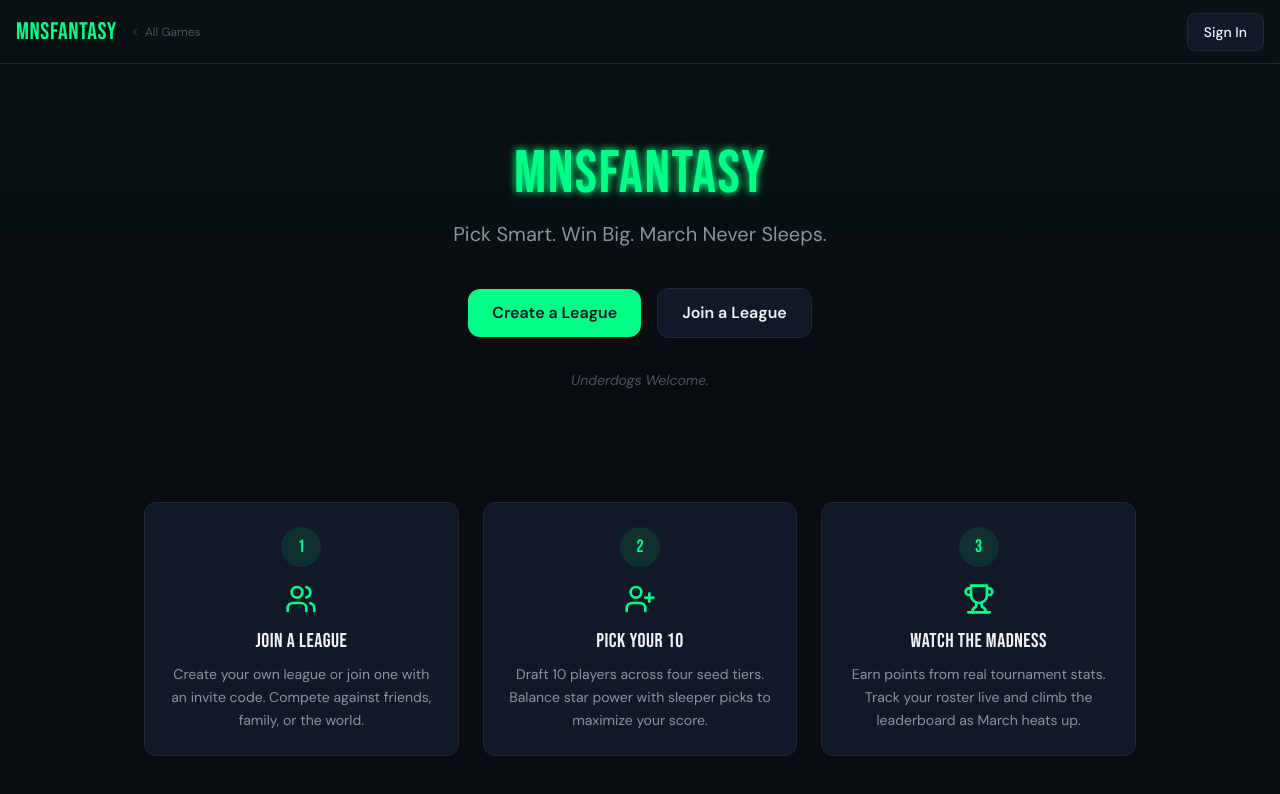
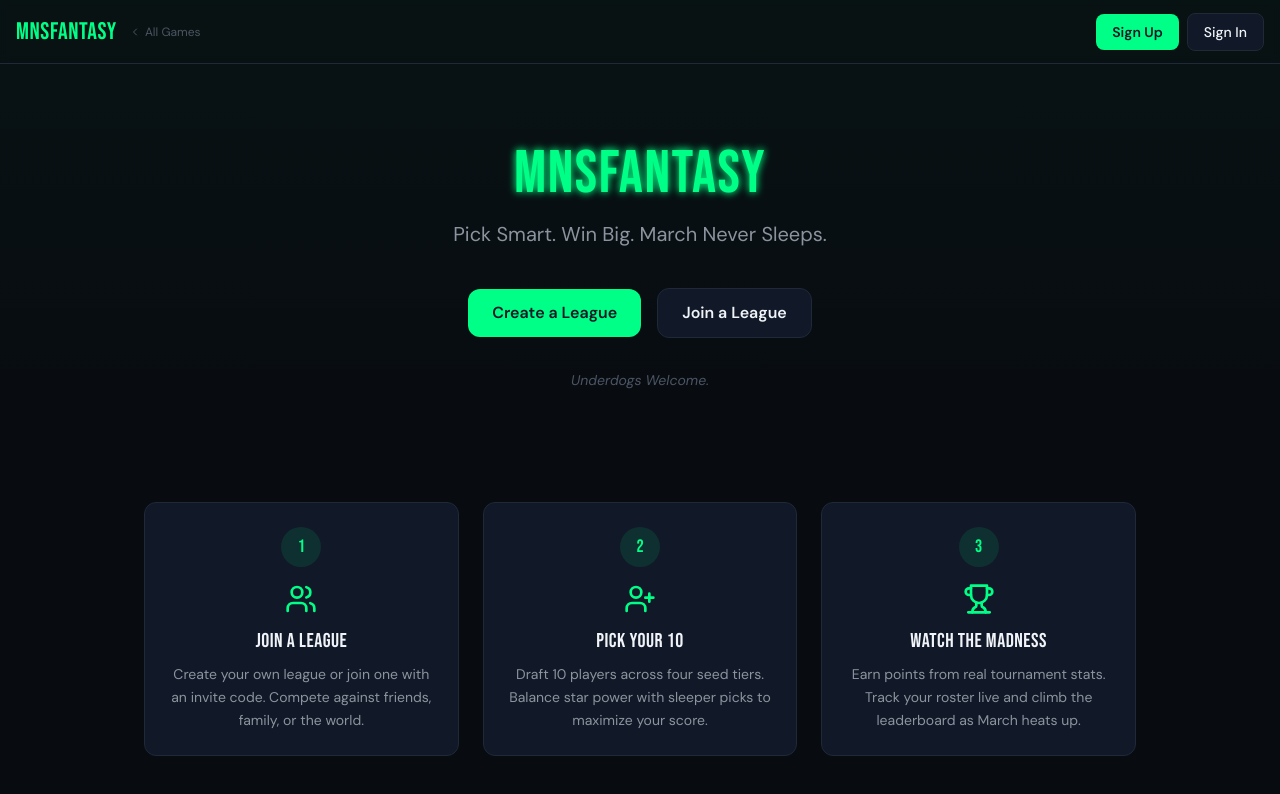
Before and after one commit to seanmun/ncaa-mns-fantasy, a React (Vite) app: page / in a window 1280 px wide. Shown: the top 794 px of the page. Built offline with nearby package versions, Linux system fonts and the light colour scheme; no server answers.

Commit message:
satelite

```diff
--- a/src/main.tsx
+++ b/src/main.tsx
@@ -21,7 +21,13 @@ const queryClient = new QueryClient({
 ReactDOM.createRoot(document.getElementById('root')!).render(
   <React.StrictMode>
     <ErrorBoundary>
-    <ClerkProvider publishableKey={CLERK_PUBLISHABLE_KEY} allowedRedirectOrigins={ALLOWED_REDIRECT_ORIGINS}>
+    <ClerkProvider
+      publishableKey={CLERK_PUBLISHABLE_KEY}
+      allowedRedirectOrigins={ALLOWED_REDIRECT_ORIGINS}
+      isSatellite
+      domain="mnsfantasy.com"
+      signInUrl="https://mnsfantasy.com/sign-in"
+    >
       <QueryClientProvider client={queryClient}>
         <BrowserRouter>
           <App />
--- a/src/pages/Landing.tsx
+++ b/src/pages/Landing.tsx
@@ -69,12 +69,20 @@ export default function Landing() {
               All Games
             </a>
           </div>
+          <div className="flex items-center gap-2">
+            <Link
+              to="/sign-up"
+              className="rounded-lg bg-neon-green px-4 py-2 text-sm font-semibold text-gray-900 transition-shadow hover:shadow-[0_0_15px_rgba(0,255,135,0.3)]"
+            >
+              Sign Up
+            </Link>
             <Link
               to="/sign-in"
               className="rounded-lg border border-bg-border bg-bg-card px-4 py-2 text-sm font-medium text-text-primary transition-colors hover:bg-bg-card-hover"
             >
               Sign In
             </Link>
+          </div>
         </div>
       </header>
 
--- a/vite.config.ts
+++ b/vite.config.ts
@@ -9,4 +9,7 @@ export default defineConfig({
       '@': path.resolve(__dirname, './src'),
     },
   },
+  build: {
+    outDir: 'dist',
+  },
 });
```
Also changed, not shown: vercel.json. Lines whose indentation alone changed are shown as unchanged.
